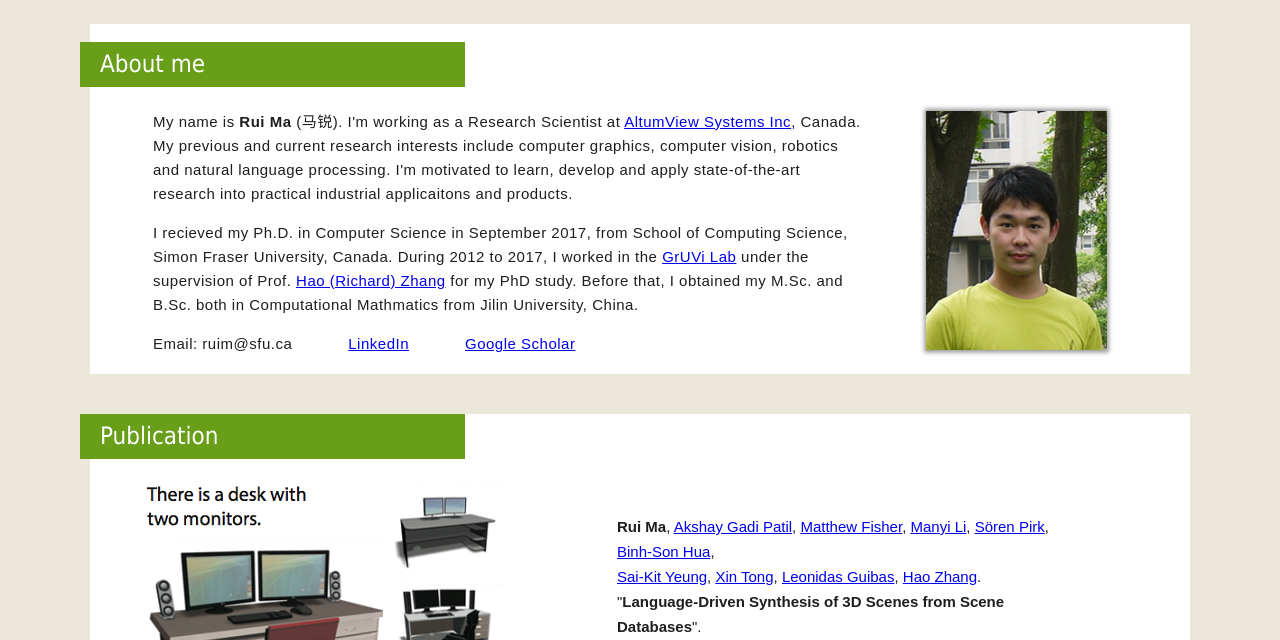
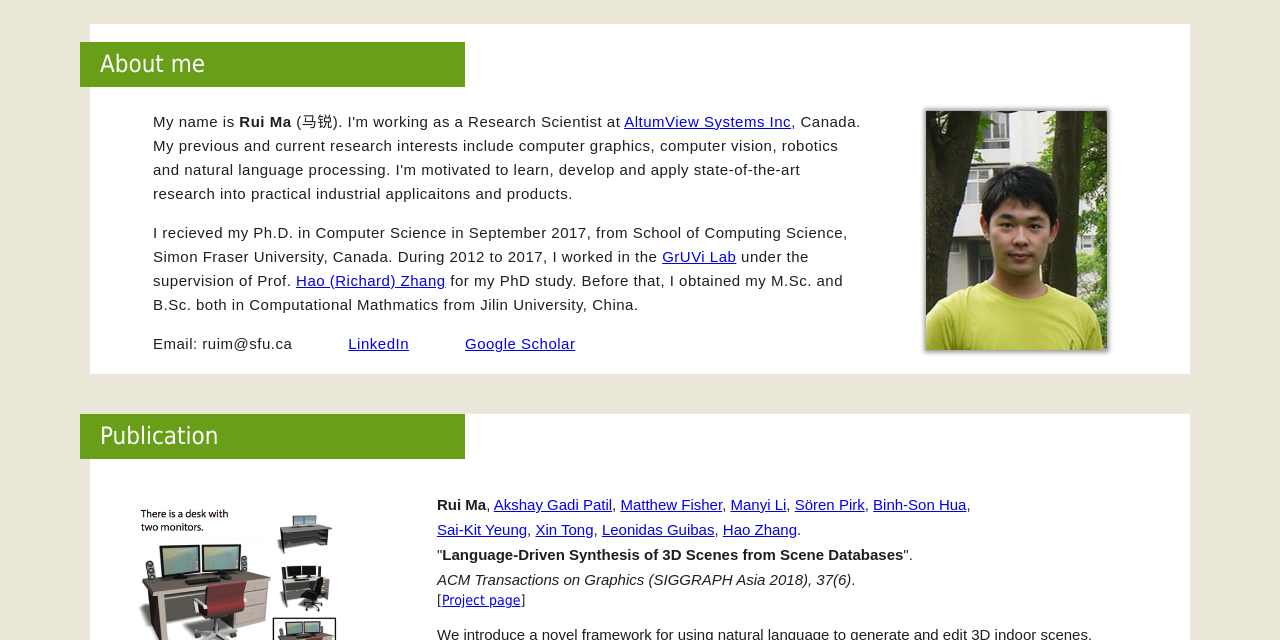
Before and after one commit to maruitx/maruitx.github.io, a plain HTML site: page index.html in a window 1280 px wide. Shown: the part 147-787 px from the top of the page. Drawn offline with Linux system fonts and the light colour scheme.

Commit message:
adjust pub figure size

```diff
--- a/css/style.css
+++ b/css/style.css
@@ -79,7 +79,7 @@ img{border:0;}
 }
 
 .pfigure img{
-	width: 400px;
+	width: 220px;
 	margin-left: 40px;
 	margin-top: 20px;
 }
```
